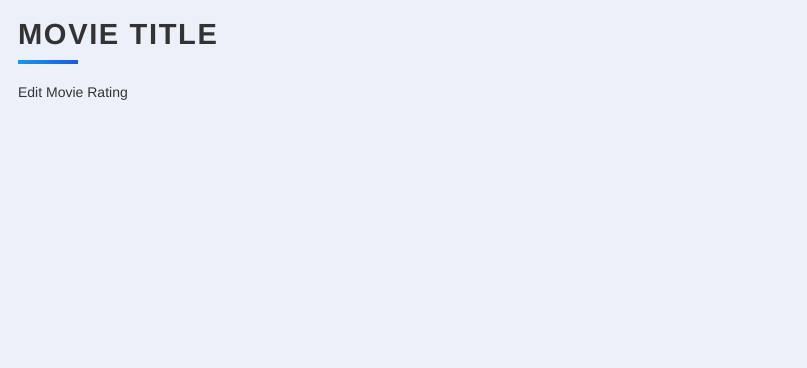
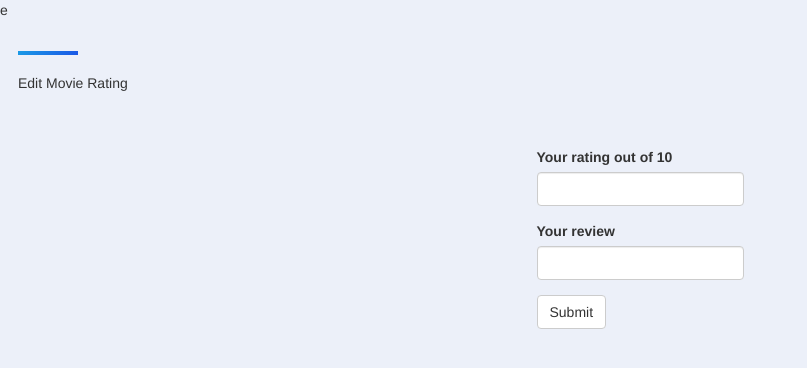
Before and after one commit to benwade91/python-practice, a Flask app: template Top 10 Movies/templates/edit.html in a window 1280 px wide. Shown: the top 368 px of the page, without its empty margins (0-807 px from the left). Run offline with Flask 2, Linux system fonts and the light colour scheme; the template is opened without the code that fills it: values that come from a table or form of the project are taken from there, others are empty; some libraries are stand-ins or nearby versions.

Commit message:
created route for editing movies in top 10

```diff
--- a/Top 10 Movies/main.py
+++ b/Top 10 Movies/main.py
@@ -2,8 +2,8 @@ from flask import Flask, render_template, redirect, url_for, request
 from flask_bootstrap import Bootstrap
 from flask_sqlalchemy import SQLAlchemy
 from flask_wtf import FlaskForm
-from wtforms import StringField, SubmitField
-from wtforms.validators import DataRequired
+from wtforms import StringField, SubmitField, FloatField
+from wtforms.validators import DataRequired, NumberRange
 import requests
 
 app = Flask(__name__)
@@ -12,6 +12,12 @@ app.config['SECRET_KEY'] = '8BYkEfBA6O6donzWlSihBXox7C0sKR6b'
 app.config['SQLALCHEMY_TRACK_MODIFICATIONS'] = False
 Bootstrap(app)
 db = SQLAlchemy(app)
+
+
+class EditForm(FlaskForm):
+    rating = FloatField('Your rating out of 10', validators=[NumberRange(min=0, max=10, message="Chose a number between 0 and 10")])
+    review = StringField('Your review', validators=[DataRequired()])
+    submit = SubmitField('Submit')
 
 
 class Movie(db.Model):
@@ -48,7 +54,24 @@ def home():
     all_movies = db.session.query(Movie).all()
     return render_template("index.html", movies=all_movies)
 
+@app.route("/add", methods=['GET', 'POST'])
 
+@app.route("/delete/<movie_id>")
+
+@app.route("/edit/<movie_id>", methods=['POST', 'GET'])
+def edit(movie_id):
+    movie = Movie.query.get(movie_id)
+    form = EditForm()
+    if request.method == 'GET':
+        print(movie.title)
+        return render_template('edit.html', movie=movie, form=form)
+    elif form.validate_on_submit():
+        rating = form.rating.data
+        review = form.review.data
+        movie.rating = rating
+        movie.review = review
+        db.session.commit()
+        return redirect('/')
 
 if __name__ == '__main__':
     app.run(debug=True)
--- a/Top 10 Movies/templates/edit.html
+++ b/Top 10 Movies/templates/edit.html
@@ -10,9 +10,10 @@
 
 {% block title %}Edit Movies{% endblock %}
 
-{% block content %}
+{% block content %}e
 <div class="content">
-  <h1 class="heading">Movie Title</h1>
+  <h1 class="heading">{{movie.title}}</h1>
     <p class="description">Edit Movie Rating</p>
+  {{ wtf.quick_form(form) }}
   </div>
 {% endblock %}
--- a/Top 10 Movies/templates/index.html
+++ b/Top 10 Movies/templates/index.html
@@ -33,7 +33,7 @@
             {{movie.description}}
         </p>
 
-        <a href="/update/{{movie.id}}" class="button">Update</a>
+        <a href="/edit/{{movie.id}}" class="button">Update</a>
         <a href="/delete/{{movie.id}}" class="button delete-button">Delete</a>
 
       </div>
```
